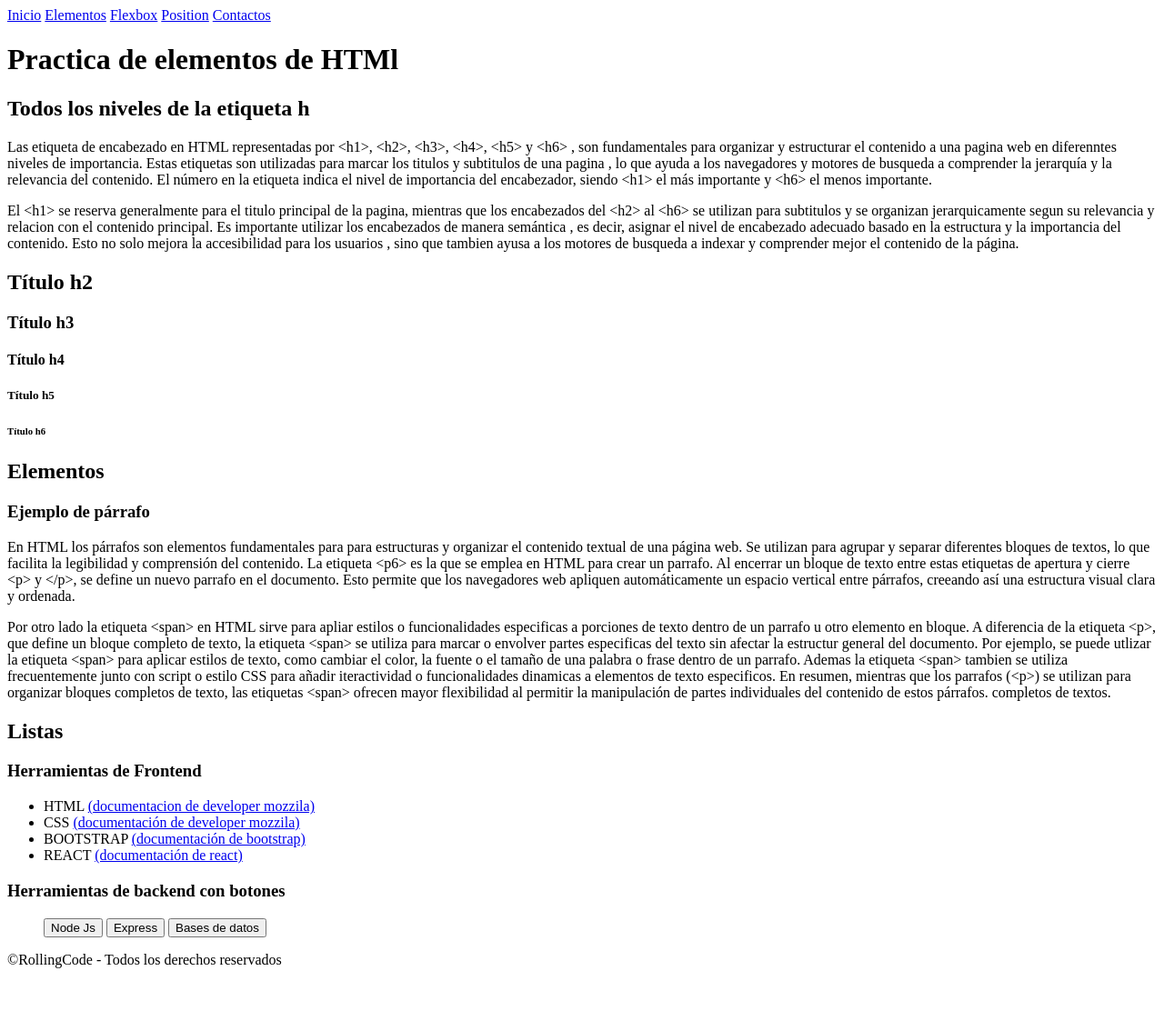
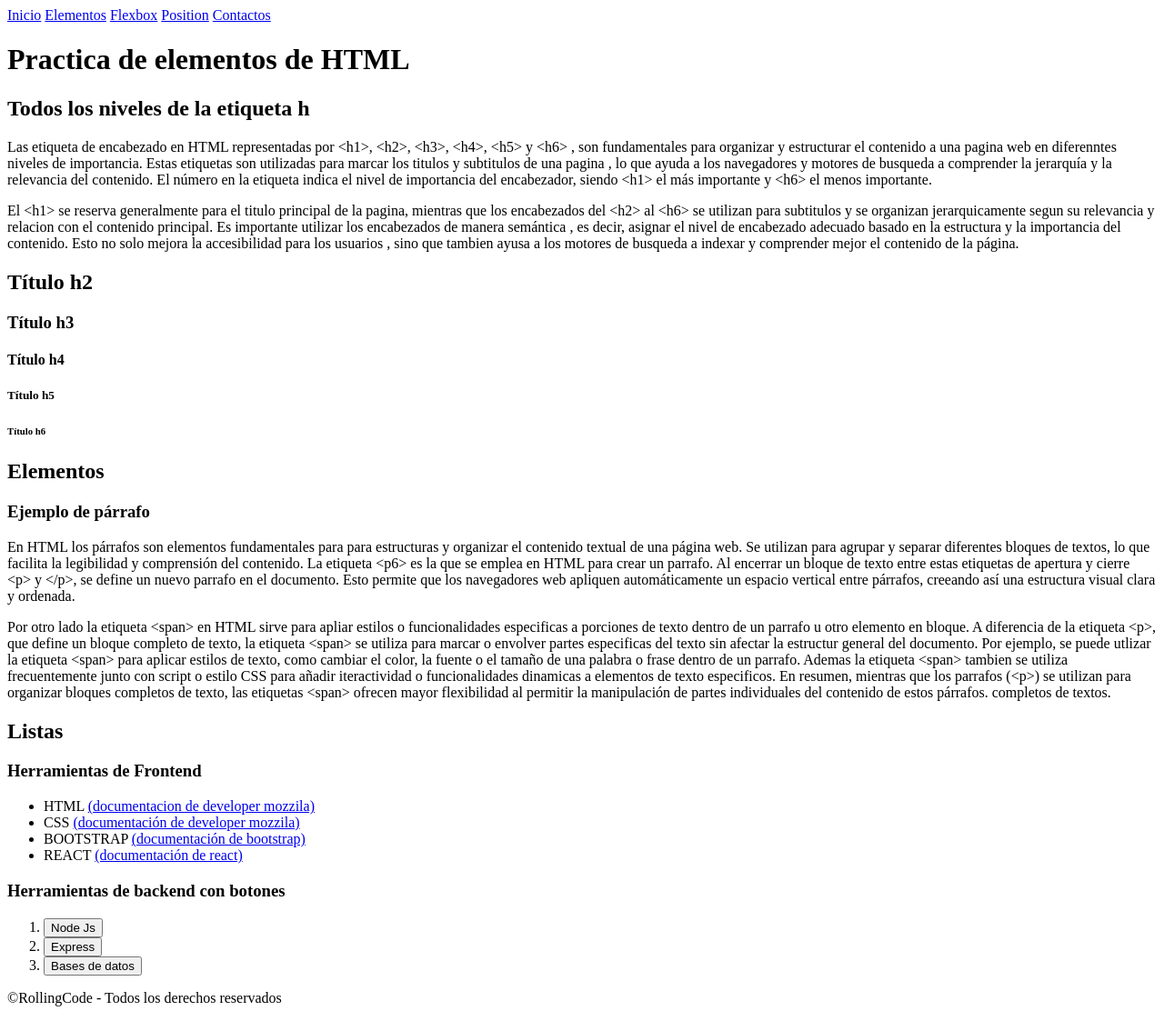
Before and after one commit to marvi2011/proyecto-01-rolling, a plain HTML site: page pages/elementos.html in a window 1280 px wide. Shown: the whole page at 91% size. Before the commit the page ends 1081 px from the top, so only its background shows below. Drawn offline with Linux system fonts and the light colour scheme.

Commit message:
correcciones de eroore de ortografia

```diff
--- a/pages/elementos.html
+++ b/pages/elementos.html
@@ -27,7 +27,7 @@
       </nav>
     </header>
     <main>
-      <h1>Practica de elementos de HTMl</h1>
+      <h1>Practica de elementos de HTML</h1>
       <h2>Todos los niveles de la etiqueta <b>h</b></h2>
       <p>
         Las etiqueta de encabezado en HTML representadas por &lt;h1&gt;,
@@ -114,10 +114,10 @@
       </ul>
       <h3>Herramientas de backend con botones</h3>
       <ol>
-      <button>Node Js</button>
-      <button>Express</button>
-      <button>Bases de datos</button>
-    </ol>
+        <li><button>Node Js</button></li>
+        <li><button>Express</button></li>
+        <li><button>Bases de datos</button></li>
+      </ol>
     </main>
     <footer>
       <p>&copy;RollingCode - Todos los derechos reservados</p>
```
